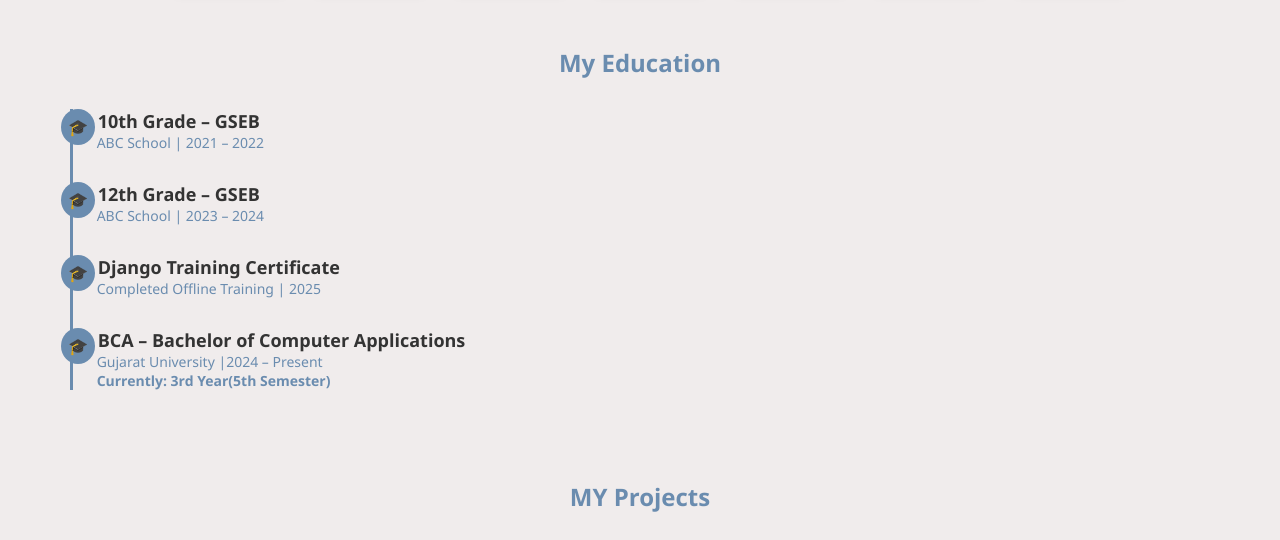
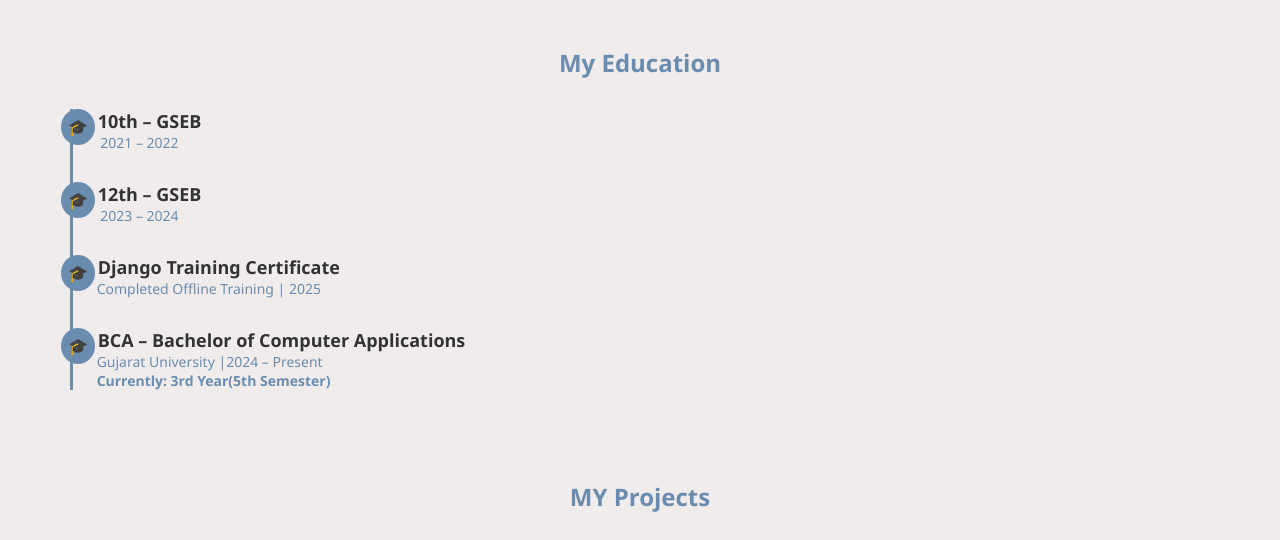
Before and after one commit to devbyte-aarti/Portfolio, a plain HTML site: page index.html in a window 1280 px wide. Shown: the part 1097-1637 px from the top of the page. Drawn offline with Linux system fonts and the light colour scheme.

Commit message:
Update index.html

```diff
--- a/index.html
+++ b/index.html
@@ -151,13 +151,13 @@
   <div class="timeline">
 
     <div class="timeline-item">
-      <h3>&nbsp;10th Grade – GSEB</h3>
-      <span> &nbsp;ABC School | 2021 – 2022</span>
+      <h3>&nbsp;10th  – GSEB</h3>
+      <span> &nbsp; 2021 – 2022</span>
     </div>
 
     <div class="timeline-item">
-      <h3>&nbsp;12th Grade – GSEB</h3>
-      <span>&nbsp;ABC School | 2023 – 2024</span>
+      <h3>&nbsp;12th  – GSEB</h3>
+      <span>&nbsp; 2023 – 2024</span>
     </div>
 
      <div class="timeline-item">
```
